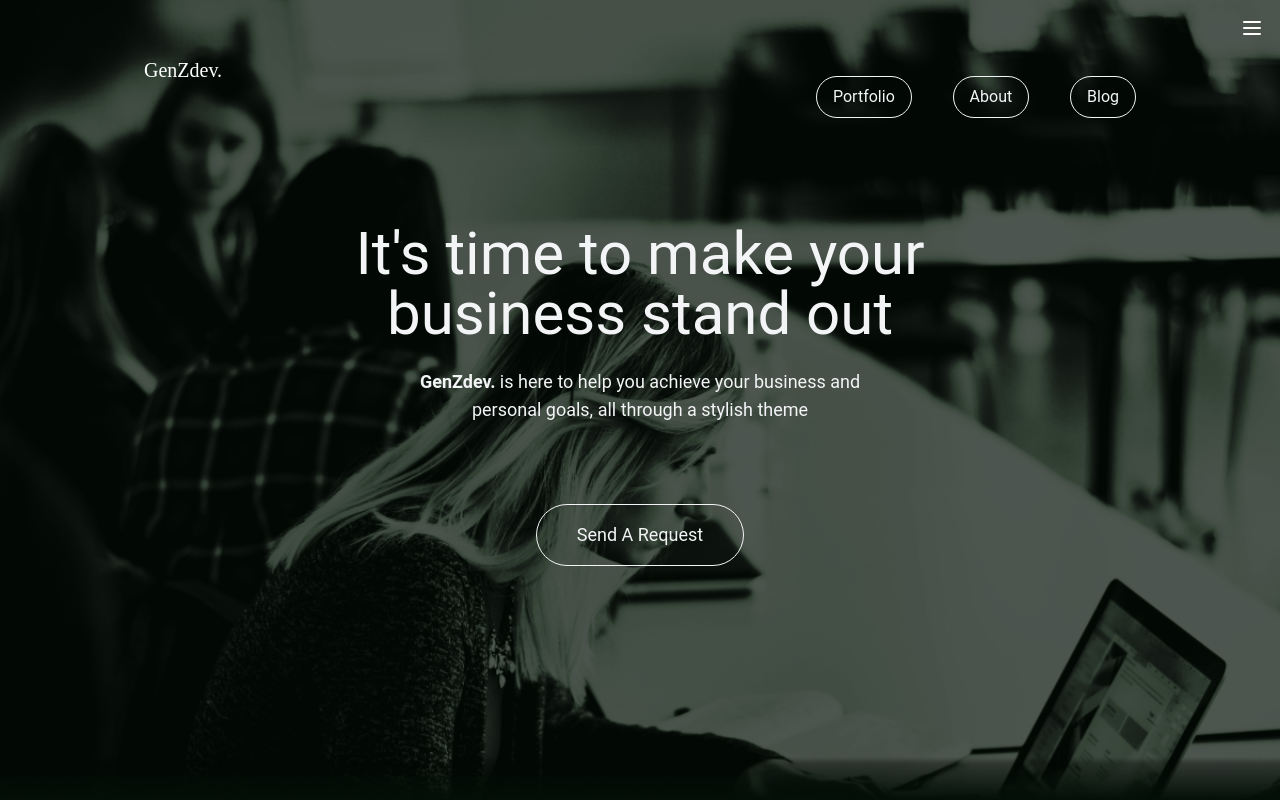
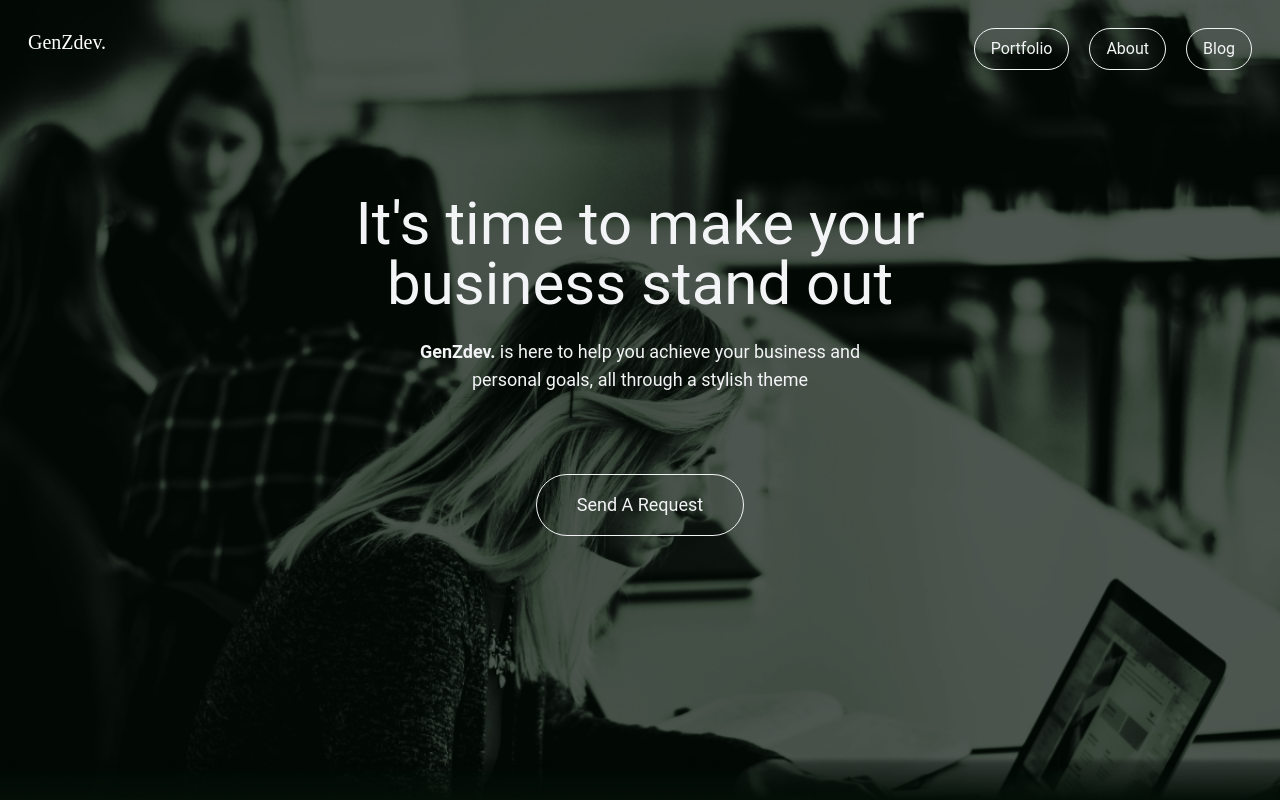
Before and after one commit to SumanKisku/genZdev, a Gatsby site: page / in a window 1280 px wide. Shown: the top 800 px of the page. Built offline with nearby package versions, Linux system fonts and the light colour scheme; Gatsby itself is replaced by a stand-in of ours.

Commit message:
Make navigation responsive

```diff
--- a/src/pages/components/Navigation.js
+++ b/src/pages/components/Navigation.js
@@ -1,5 +1,6 @@
 import React from "react"
 import { Link } from 'gatsby'
+
 
 export default function Navigation(props) {
     let links = [
@@ -15,20 +16,24 @@ export default function Navigation(props) {
             "title": "Blog",
             "link": "/blog"
         }
-    ]
+    ];
+
   return (
-      <nav className="text-center m-4 sm:flex md:h-24 sm:p-10 sm:px-32 sm:justify-between">
-          <div className="logo text-xl font-medium text-white">
+      <nav className="m-6 md:flex md:flex-row md:justify-between">
+          <div className="logo text-xl m-1 font-medium text-white">
               GenZdev.
           </div>
-          <ul id="menu" className="mt-5 sm:flex sm:w-80 justify-between content-center hidden">
-              {links.map((elem) => <li><Link className="block text-gray-100 py-2 px-4 sm:border border-solid border-gray-100 rounded-full hover:border-green-400 hover:text-green-500 focus:outline-none focus:ring-2 focus:ring-green-500 transition-colors ease-in" to={elem['link']}>{elem["title"]}</Link></li>)}
+          <label for="menu-toggle" className="cursor-pointer md:hidden block">
+          <svg className="w-6 text-gray-100 absolute top-7 right-7" xmlns="http://www.w3.org/2000/svg" fill="none" viewBox="0 0 24 24" stroke="currentColor">
+            <path stroke-linecap="round" stroke-linejoin="round" stroke-width="2" d="M4 6h16M4 12h16M4 18h16" />
+        </svg>
+          </label>
+          <input name="menu-toggle" type="checkbox" className="hidden" id="menu-toggle" />
+
+
+          <ul id="menu" className="m-1 text-right transform translate-x-full transition-transform duration-500 md:transform md:translate-x-0 ease-in md:flex md:flex-row md:space-x-5">
+              {links.map((elem) => <li><Link className="inline-block text-gray-100 py-2 px-4 md:border border-solid border-gray-100 rounded-full hover:border-green-400 hover:text-green-500 focus:outline-none focus:ring-2 focus:ring-green-500 transition-colors ease-in" to={elem['link']}>{elem["title"]}</Link></li>)}
           </ul>
-          <div id="burger" className="w-6 text-white absolute top-4 right-4 cursor-pointer">
-          <svg xmlns="http://www.w3.org/2000/svg" fill="none" viewBox="0 0 24 24" stroke="currentColor">
-            <path stroke-linecap="round" stroke-linejoin="round" stroke-width="2" d="M4 6h16M4 12h16M4 18h16" />
-            </svg>
-          </div>
       </nav>
   )
 }
--- a/src/styles/style.css
+++ b/src/styles/style.css
@@ -50,8 +50,12 @@ body {
     left: 0;
     background-image: url("../images/genzdev-hero-image.jpg");
     background-repeat: no-repeat;
-    background-size: 100%;
+    background-size: cover;
     background-position: center;
     opacity: .4;
     z-index: -1;
 }
+
+#menu-toggle:checked + #menu {
+    transform: translateX(0%);
+}
```
